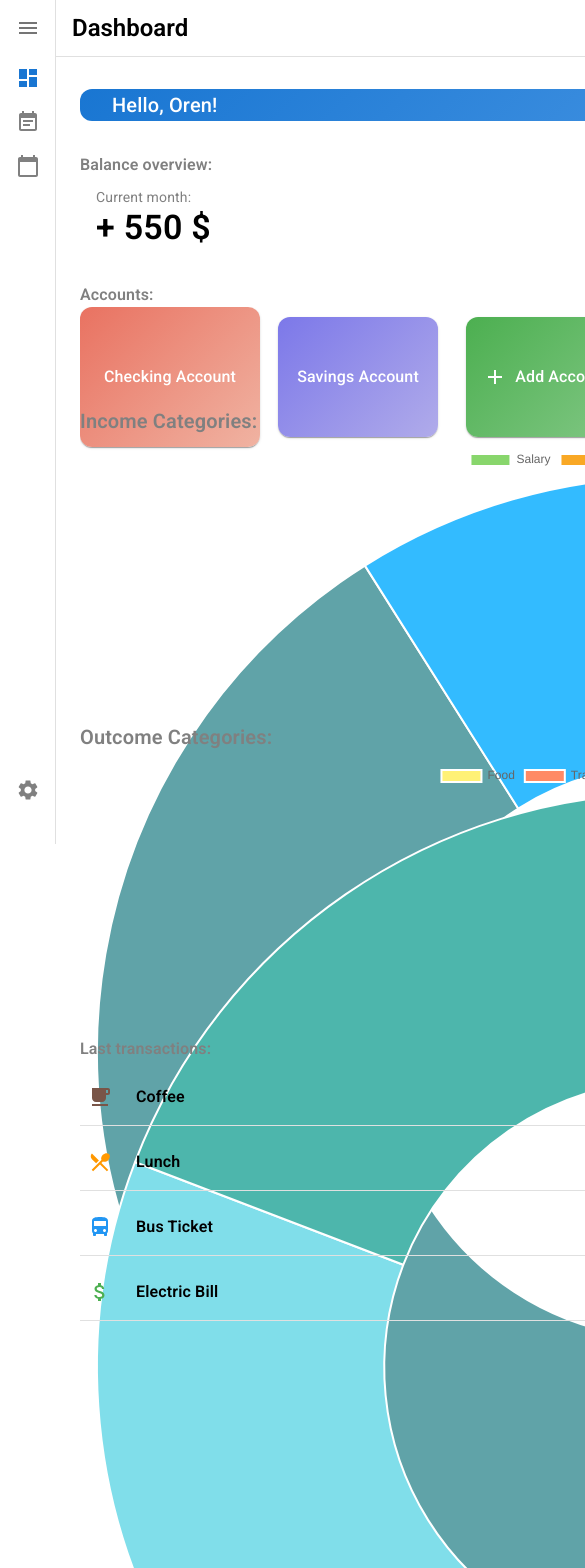
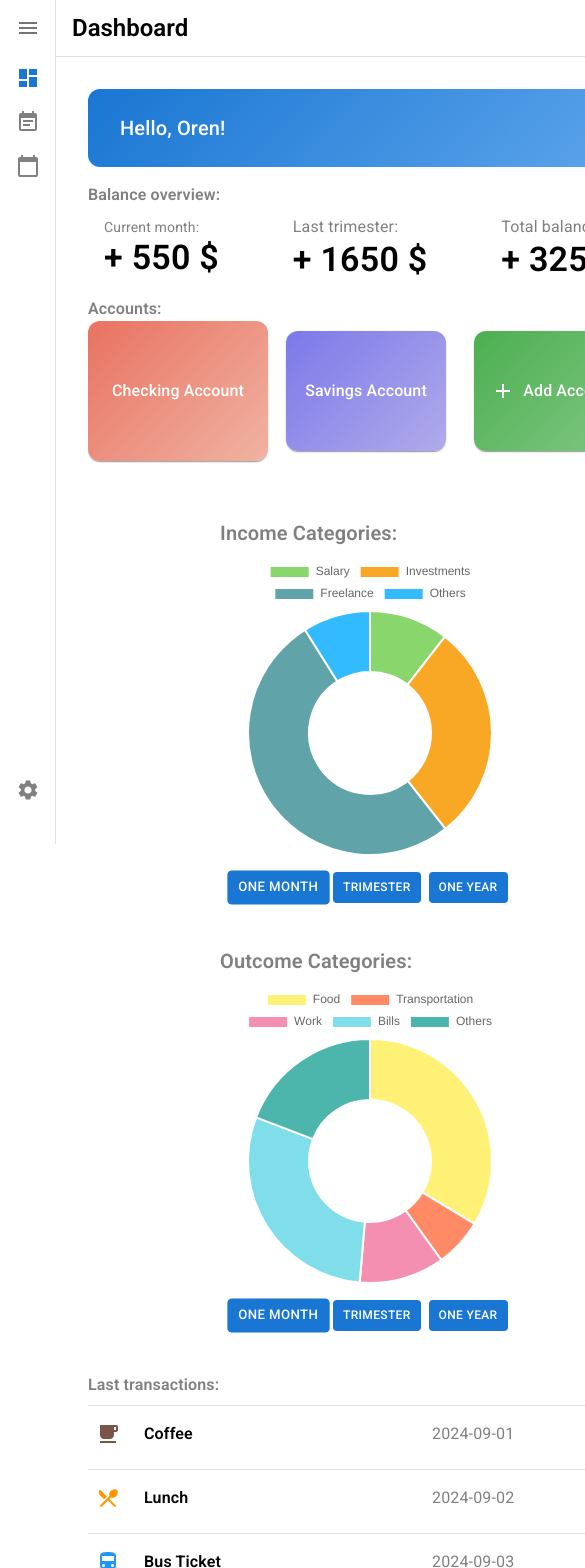
Before and after one commit to OrenPapa/finance-flow, a React app: page / in a window 390 px wide. Shown: the top 1568 px of the page, 585 px wide, since content can reach past the window. Built offline with nearby package versions, Linux system fonts and the light colour scheme; no server answers; sample sign-in values are in the browser's storage.

Commit message:
Fix Dashboard layout. Fix sizes and responsiveness

```diff
--- a/src/components/incomeCategories/index.tsx
+++ b/src/components/incomeCategories/index.tsx
@@ -6,6 +6,7 @@ import {
   SectionTitle,
   FilterContainer,
   FilterButton,
+  ChartContainer,
 } from './styles';
 
 ChartJS.register(ArcElement, Tooltip, Legend);
@@ -82,7 +83,9 @@ function IncomeCategories(): ReactElement {
       <SectionTitle variant="h6" gutterBottom>
         Income Categories:
       </SectionTitle>
-      <Doughnut data={chartData} />
+      <ChartContainer>
+        <Doughnut data={chartData} />
+      </ChartContainer>
 
       <FilterContainer>
         <FilterButton
--- a/src/components/incomeCategories/styles.ts
+++ b/src/components/incomeCategories/styles.ts
@@ -8,12 +8,14 @@ interface FilterButtonProps {
 export const IncomeCategoriesContainer = styled(Box)`
   display: flex;
   flex-direction: column;
+  align-items: center;
 `;
 
 export const SectionTitle = styled(Typography)`
   user-select: none;
   color: var(--tertiary-text-color);
   font-weight: 600;
+  width: 100%;
 `;
 
 export const FilterContainer = styled(Box)`
@@ -36,3 +38,8 @@ export const FilterButton = styled(Button)<FilterButtonProps>`
     background-color: var(--primary-color);
   }
 `;
+
+export const ChartContainer = styled(Box)`
+  max-width: 100%;
+  max-height: 100%;
+`;
--- a/src/components/outcomeCategories/index.tsx
+++ b/src/components/outcomeCategories/index.tsx
@@ -6,6 +6,7 @@ import {
   SectionTitle,
   FilterContainer,
   FilterButton,
+  ChartContainer,
 } from './styles';
 
 ChartJS.register(ArcElement, Tooltip, Legend);
@@ -71,7 +72,9 @@ function OutcomeCategories(): ReactElement {
       <SectionTitle variant="h6" gutterBottom>
         Outcome Categories:
       </SectionTitle>
-      <Doughnut data={chartData} />
+      <ChartContainer>
+        <Doughnut data={chartData} />
+      </ChartContainer>
       <FilterContainer>
         <FilterButton
           selected={timeFilter === 'oneMonth'}
--- a/src/components/outcomeCategories/styles.ts
+++ b/src/components/outcomeCategories/styles.ts
@@ -8,12 +8,14 @@ interface FilterButtonProps {
 export const OutcomeCategoriesContainer = styled(Box)`
   display: flex;
   flex-direction: column;
+  align-items: center;
 `;
 
 export const SectionTitle = styled(Typography)`
   user-select: none;
   color: var(--tertiary-text-color);
   font-weight: 600;
+  width: 100%;
 `;
 
 export const FilterContainer = styled(Box)`
@@ -36,3 +38,8 @@ export const FilterButton = styled(Button)<FilterButtonProps>`
     background-color: var(--primary-color);
   }
 `;
+
+export const ChartContainer = styled(Box)`
+  max-width: 100%;
+  max-height: 100%;
+`;
--- a/src/components/overview/styles.ts
+++ b/src/components/overview/styles.ts
@@ -45,7 +45,7 @@ export const BannerTitle = styled(Typography)`
 export const BalanceOverview = styled(Box)`
   display: flex;
   flex-direction: column;
-  margin-top: 32px;
+  margin-top: 16px;
 `;
 
 export const SectionTitle = styled(Typography)`
@@ -84,7 +84,7 @@ export const BalanceSum = styled(Typography)`
 export const AccountsSection = styled(Box)`
   display: flex;
   flex-direction: column;
-  margin-top: 32px;
+  margin-top: 16px;
 `;
 
 export const AccountsRow = styled(Box)`
--- a/src/components/transactionTable/styles.ts
+++ b/src/components/transactionTable/styles.ts
@@ -37,8 +37,8 @@ export const RowWrapper = styled.div`
   display: flex;
   justify-content: space-between;
   align-items: center;
-  height: 56px;
-  border-bottom: 1px solid var(--primary-border-color);
+  height: 60px;
+  border-top: 1px solid var(--primary-border-color);
 `;
 
 export const IconWrapper = styled.div`
@@ -50,7 +50,7 @@ export const IconWrapper = styled.div`
 
 export const ExpenseText = styled(Typography)`
   flex: 1;
-  margin-left: 1rem;
+  margin-left: 16px;
   font-weight: 600;
   color: #333;
   min-width: 200px;
--- a/src/pages/dashboard/index.tsx
+++ b/src/pages/dashboard/index.tsx
@@ -1,5 +1,6 @@
 import React from 'react';
-import { DashboardContainer, GridItem, GridItemContent } from './styles';
+import { Grid } from '@mui/material';
+import { Wrapper, GridItem } from './styles';
 import Overview from '../../components/overview';
 import IncomeCategories from '../../components/incomeCategories';
 import OutcomeCategories from '../../components/outcomeCategories';
@@ -7,34 +8,36 @@ import TransactionTable from '../../components/transactionTable';
 
 const Dashboard: React.FC = () => {
   return (
-    <DashboardContainer>
-      <GridItem area="item1">
-        <GridItemContent>
+    <Wrapper>
+      <Grid container spacing={2}>
+        {/* First Row */}
+        <Grid item xs={12} md={6} className="item1">
+          <GridItem className="item1">
             <Overview />
-        </GridItemContent>
           </GridItem>
-      <GridItem area="item2">
-        <GridItemContent>
+        </Grid>
+        <Grid item xs={12} md={3} className="item2">
+          <GridItem className="item2">
             <IncomeCategories />
-        </GridItemContent>
           </GridItem>
-      <GridItem area="item3">
-        <GridItemContent>
+        </Grid>
+        <Grid item xs={12} md={3} className="item3">
+          <GridItem className="item3">
             <OutcomeCategories />
-        </GridItemContent>
           </GridItem>
-      <GridItem area="item4">
-        <GridItemContent>
+        </Grid>
+
+        {/* Second Row */}
+        <Grid item xs={12} md={6} className="item4">
+          <GridItem className="item4">
             <TransactionTable />
-        </GridItemContent>
           </GridItem>
-      <GridItem area="item5">
-        <GridItemContent></GridItemContent>
-      </GridItem>
-      <GridItem area="item6">
-        <GridItemContent></GridItemContent>
-      </GridItem>
-    </DashboardContainer>
+        </Grid>
+        <Grid item xs={12} md={6} className="item5">
+          <GridItem className="item5">Item 5</GridItem>
+        </Grid>
+      </Grid>
+    </Wrapper>
   );
 };
 
--- a/src/pages/dashboard/styles.ts
+++ b/src/pages/dashboard/styles.ts
@@ -1,58 +1,88 @@
 import { Box } from '@mui/material';
 import styled from 'styled-components';
 
-interface GridItemProps {
-  area: string;
-}
+export const Wrapper = styled.div`
+  .MuiGrid-item {
+    display: flex;
+    justify-content: center;
+    align-items: center;
+  }
 
-export const DashboardContainer = styled(Box)`
-  display: grid;
-  grid-template-areas:
-    'item1 item2 item3'
-    'item4 item5 item6';
-  grid-template-columns: minmax(560px, 2fr) minmax(300px, 1fr) minmax(
-      300px,
-      1fr
-    );
-  grid-template-rows: 500px 300px;
-  gap: 16px;
-  width: 100%;
-  height: 100%;
-  box-sizing: border-box;
-  min-width: 1200px;
+  /* Responsive grid setup */
+  /* @media (max-width: 1600px) {
+    .item1,
+    .item4,
+    .item5 {
+      min-width: 560px;
+    }
+    .item2,
+    .item3 {
+      min-width: 300px;
+    }
+  } */
 
-  @media (max-width: 768px) {
-    grid-template-areas:
-      'item1'
-      'item2'
-      'item3'
-      'item4'
-      'item5'
-      'item6';
-    grid-template-columns: 1fr;
-    grid-template-rows: repeat(6, 300px);
+  /* Mobile responsive behavior */
+  /* @media (max-width: 560px) {
+    .item1,
+    .item2,
+    .item3,
+    .item4,
+    .item5 {
+      min-width: 100%;
+    }
+  } */
+`;
+
+export const GridItem = styled(Box)`
+  display: flex;
+  justify-content: center;
+  padding: 16px;
+  flex: 1;
+  /* border-right: 1px solid var(--primary-border-color); */
+
+  &.item1 {
+    min-width: 540px;
+    /* background-color: #ff6b6b; */
+    height: 410px;
+
+    @media (max-width: 1600px) {
+      height: 380px;
+    }
+  }
+  &.item2 {
+    min-width: 300px;
+    /* background-color: #feca57; */
+    height: 410px;
+
+    @media (max-width: 1600px) {
+      height: 380px;
+    }
+  }
+  &.item3 {
+    min-width: 300px;
+    /* background-color: #1dd1a1; */
+    height: 410px;
+
+    @media (max-width: 1600px) {
+      height: 380px;
+    }
+  }
+  &.item4 {
+    min-width: 540px;
+    /* background-color: #5f27cd; */
+    height: 330px;
+
+    @media (max-width: 1600px) {
+      height: 280px;
+    }
+  }
+  &.item5 {
+    /* min-width: 540px;
+    background-color: #ff9ff3; */
+    height: 330px;
+
+    @media (max-width: 1600px) {
+      height: 280px;
+    }
   }
 `;
-
-export const GridItem = styled(Box)<GridItemProps>`
-  grid-area: ${(props) => props.area};
-  display: flex;
-  color: white;
-  font-size: 24px;
-  font-weight: bold;
-  border-radius: 8px;
-  min-width: ${(props) => (props.area === 'item1' ? '560px' : '300px')};
-  box-sizing: border-box;
-`;
-
-export const GridItemContent = styled(Box)`
-  width: calc(100% - 32px);
-  height: calc(100% - 32px);
-  padding: 16px;
-  border-right: 1px solid var(--primary-border-color);
-
-  @media (max-width: 1600px) {
-    width: calc(100% - 16px);
-    padding: 16px 8px;
-  }
-`;
```
Lines whose indentation alone changed are shown as unchanged.
